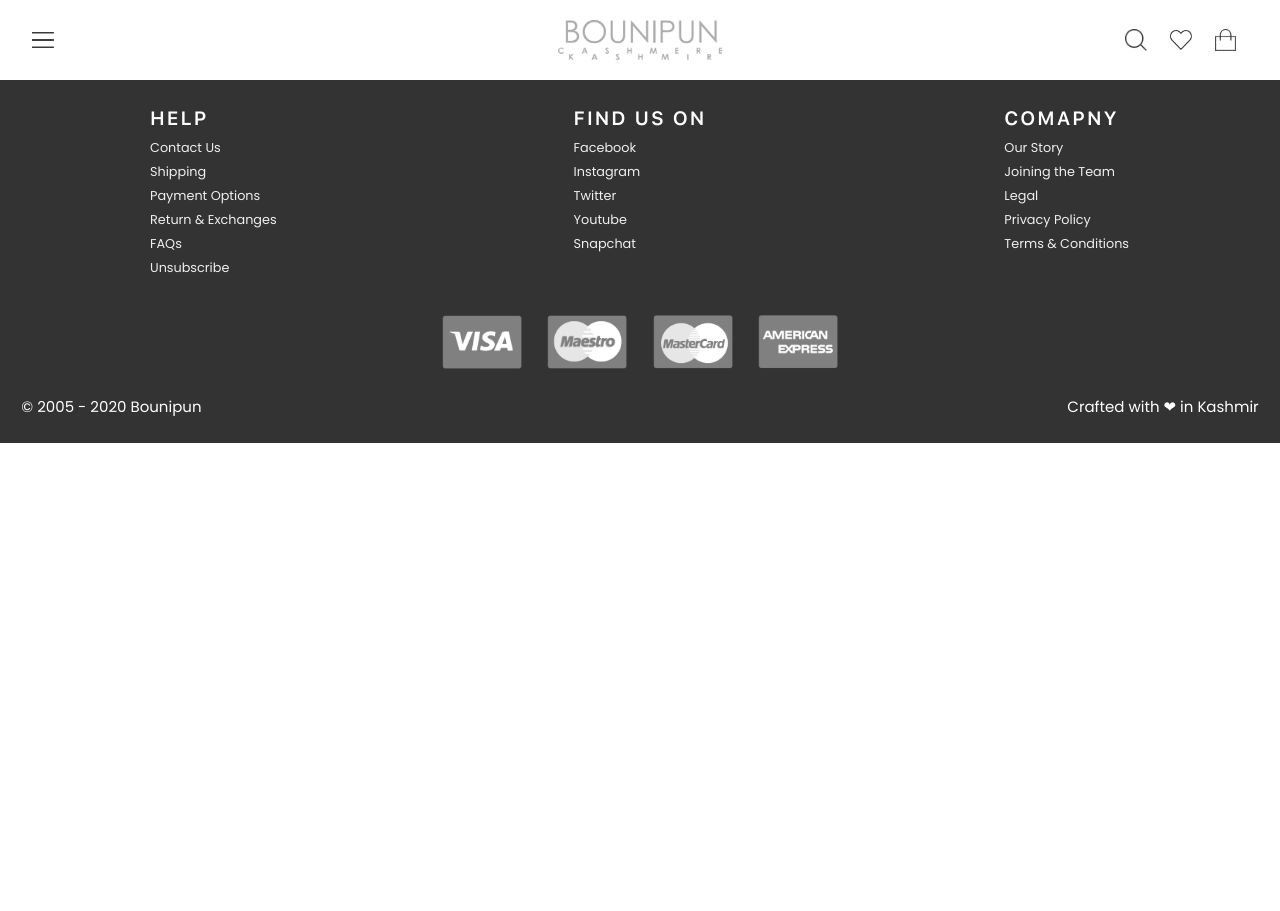
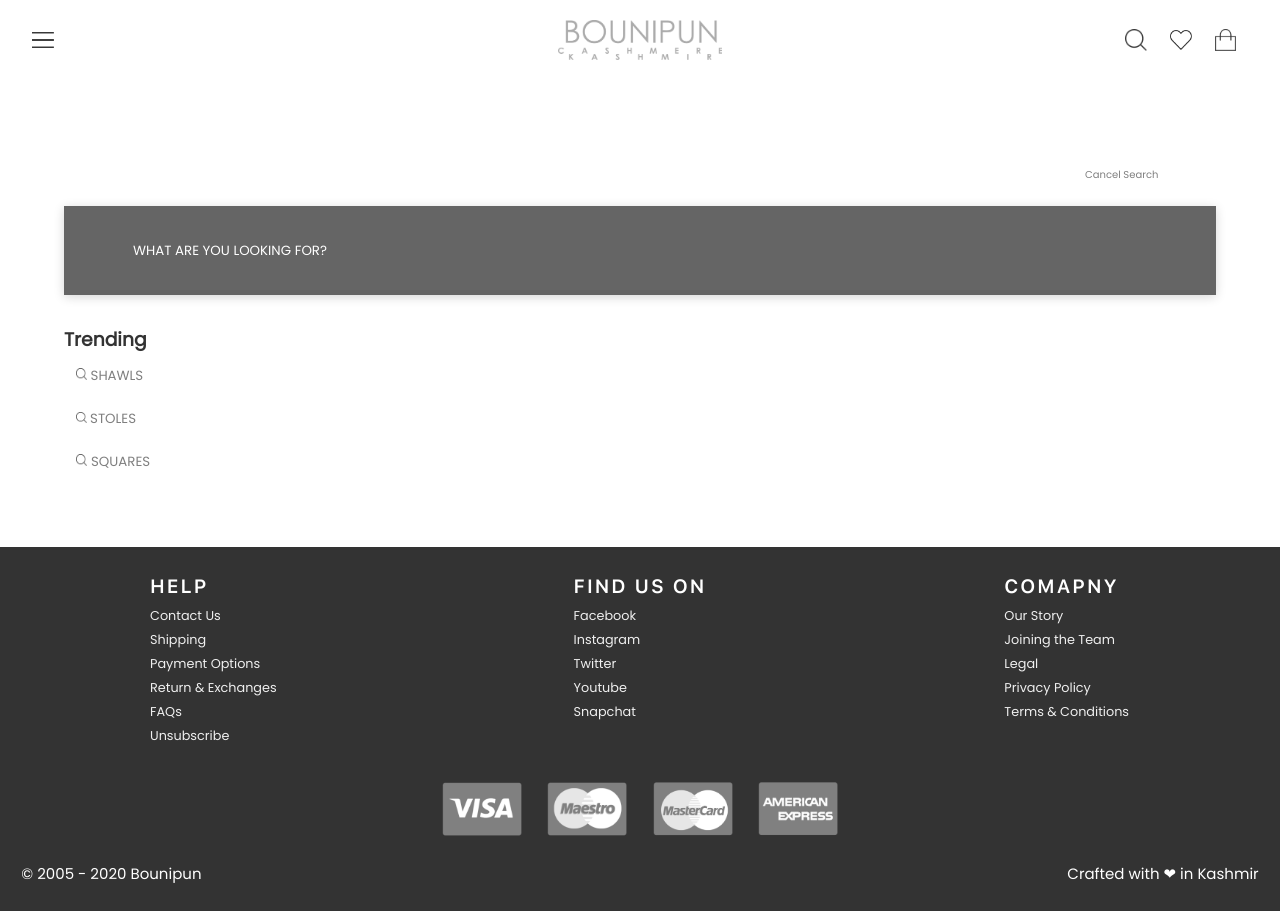
Before and after one commit to saibbyweb/bounipun-ecom, a Nuxt app: page /Search in a window 1280 px wide. Before the commit the page ends 800 px from the top, so only its background shows below. Built offline with nearby package versions, Linux system fonts and the light colour scheme.

Commit message:
bounipun search in progress

```diff
--- a/assets/scss/global.scss
+++ b/assets/scss/global.scss
@@ -75,6 +75,10 @@
     border: none;
     padding: 1% 3%;
 
+    .icon {
+        width:7%;
+    }
+
 
 
     &.action {
--- a/components/InputCredential.vue
+++ b/components/InputCredential.vue
@@ -1,7 +1,7 @@
 <template>
     <div class="input-credential">
         <label class="label"> {{ label }} </label>
-        <input class="input-box" :type="type" v-model="value" />
+        <input class="input-box" :type="type" v-model="value" :disabled="disabled"/>
     </div>
 </template>
 
@@ -9,7 +9,8 @@
 export default {
     props: {
         label: String,
-        type: { type: String, default: 'text'}
+        type: { type: String, default: 'text'},
+        disabled: { type: Boolean, default:  false }
     },
     data() {
         return {
--- /dev/null
+++ b/pages/Login.vue
@@ -0,0 +1,52 @@
+<template>
+    <div class="page center-col">
+        <h3 class="heading"> Member Sign In </h3>
+        <InputCredential label="Phone Number" :disabled="otpSent" />
+        <InputCredential label="One Time Password" v-if="otpSent" />
+        <p class="desc otp-sent" v-if="otpSent"> A one time password has been sent to your mobile number. </p>
+
+        <!-- <button id="forgot-password" class="clear" style="align-self: flex-start;"> Forgot your password ? </button> -->
+        <button class="action" @click="otpSent = true"> {{ otpSent ? 'Login' : 'Continue'}} </button>
+
+        <h3 id="already" class="heading"> Don't Have An Account Yet? </h3>
+        <p class="desc"> Access your order history, personal information and receive our digital communications </p>
+        <button id="access-account" class="action" @click="$router.push('/registration')"> Create Bounipun Account </button>
+    </div>
+</template>
+
+<script>
+export default {
+    data() {
+        return {
+            otpSent: false
+        }
+    }
+}
+</script>
+
+<style lang="scss" scoped>
+.heading {
+    font-family: $font_1_bold;
+    text-transform: uppercase;
+    color: $dark_gray;
+    align-self: flex-start;
+
+    &#already {
+        align-self: center;
+        margin-top:20%;
+    }
+}
+.desc {
+    font-size: 10px;
+    padding:3%;
+    &.otp-sent {
+    text-align: center;
+    padding:1% 2%;
+    font-size:9px;
+    background: rgb(67, 176, 67);
+    color: white;
+     margin-bottom: 10px;
+    }
+
+}
+</style>
--- a/pages/Registration/index.vue
+++ b/pages/Registration/index.vue
@@ -1,35 +1,57 @@
 <template>
-    <div class="page center-col">
-        <h3 class="heading"> Create new account </h3>
-        <InputCredential label="Phone Number" />
-        <InputCredential label="One Time Password" />
-        <button id="forgot-password" class="clear" style="align-self: flex-start;"> Forgot your password ? </button>
-        <button class="action"> Continue </button>
+<div class="page center-col">
+    <h3 class="heading"> Create new account </h3>
+    <InputCredential label="Phone Number" :disabled="otpSent" />
+    <InputCredential label="One Time Password" v-if="otpSent" />
+    <p class="desc otp-sent" v-if="otpSent"> A one time password has been sent to your mobile number. </p>
+    <button class="action" @click="otpSent = true"> {{ otpSent ? 'Register' : 'Continue'}} </button>
 
-        <h3 id="already" class="heading"> Already Have An Account? </h3>
-        <p class="desc"> Access your order history, personal information and receive our digital communications </p>
-        <button id="access-account" class="action"> Access My Bounipun Account </button>
-    </div>
+    <h3 id="already" class="heading"> Already Have An Account? </h3>
+    <p class="desc"> Access your order history, personal information and receive our digital communications </p>
+    <button id="access-account" class="action" @click="$router.push('/login')"> Access My Bounipun Account </button>
+</div>
 </template>
+
+<script>
+export default {
+    data() {
+        return {
+            otpSent: false
+        }
+    }
+}
+</script>
 
 <style lang="scss" scoped>
 .heading {
     font-family: $font_1_bold;
     text-transform: uppercase;
     color: $dark_gray;
+    align-self: flex-start;
 
     &#already {
+        align-self: center;
         margin-top:20%;
     }
 }
+
 .desc {
     font-size: 10px;
-    padding:3%;
+    padding: 3%;
+
+    &.otp-sent {
+        text-align: center;
+        padding: 1% 2%;
+        font-size: 9px;
+        background: rgb(68, 200, 68);
+        color: white;
+         margin-bottom: 10px;
+    }
 }
 
 #forgot-password {
     color: $gray;
-    font-size:10px;
+    font-size: 10px;
     margin-bottom: 5px;
 }
 
--- /dev/null
+++ b/pages/Search.vue
@@ -0,0 +1,62 @@
+<template>
+    <div class="page">
+        <button class="clear cancel-search"> Cancel Search </button>
+        <!-- <br> -->
+        <!-- search box -->
+        <input class="search-box" type="text" placeholder="What are you looking for?" />
+
+        <div class="trending">
+            <h3> Trending </h3>
+            <button class="clear"> <img class="icon" src="/icons/dark/search.png"> SHAWLS </button>
+             <button class="clear"> <img class="icon" src="/icons/dark/search.png"> STOLES </button>
+              <button class="clear"> <img class="icon" src="/icons/dark/search.png"> SQUARES </button>
+        </div>
+    </div>
+</template>
+
+<style lang="scss" scoped>
+.page {
+    display:flex;
+    flex-direction: column;
+
+    .cancel-search {
+        align-self: flex-end;
+        opacity: 0.5;
+        font-size:10px;
+    }
+    .search-box {
+        width:100%;
+        background: #656565;
+        color:white;
+        border: none;
+        padding: 3% 6%;
+        box-sizing: border-box;
+        box-shadow: 0px 2px 10px rgba(0, 0, 0, 0.16);
+
+        &::placeholder {
+            color:white;
+            text-transform: uppercase;
+        }
+
+    }
+}
+.trending {
+    display:flex;
+    margin-top:30px;
+    flex-direction: column;
+    align-items: flex-start;
+    justify-content: flex-start;
+
+    h3 {
+
+    }
+    .clear {
+        color: $gray;
+        padding:1%;
+        width:fit-content;
+        // background: red;
+        // width:40%;
+        text-align: left;
+    }
+}
+</style>
```
